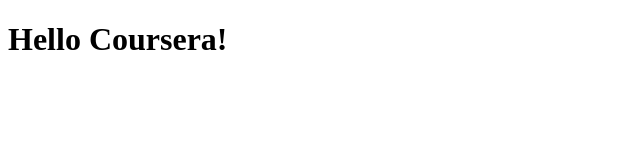
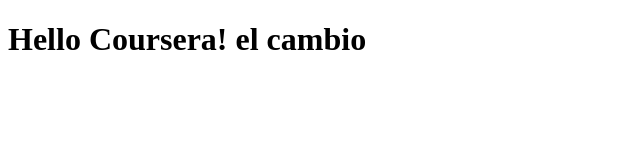
Before and after one commit to babasot/coursera-test, a plain HTML site: page index.html in a window 1280 px wide. Shown: the whole page, without its empty margins (0-640 px from the left). Drawn offline with Linux system fonts and the light colour scheme.

Commit message:
nueva versión

```diff
--- a/index.html
+++ b/index.html
@@ -5,7 +5,7 @@
     <title>Hello Coursera</title>
   </head>
   <body>
-    <h1>Hello Coursera!</h1>
+    <h1>Hello Coursera! el cambio</h1>
 
   </body>
 </html>
```
